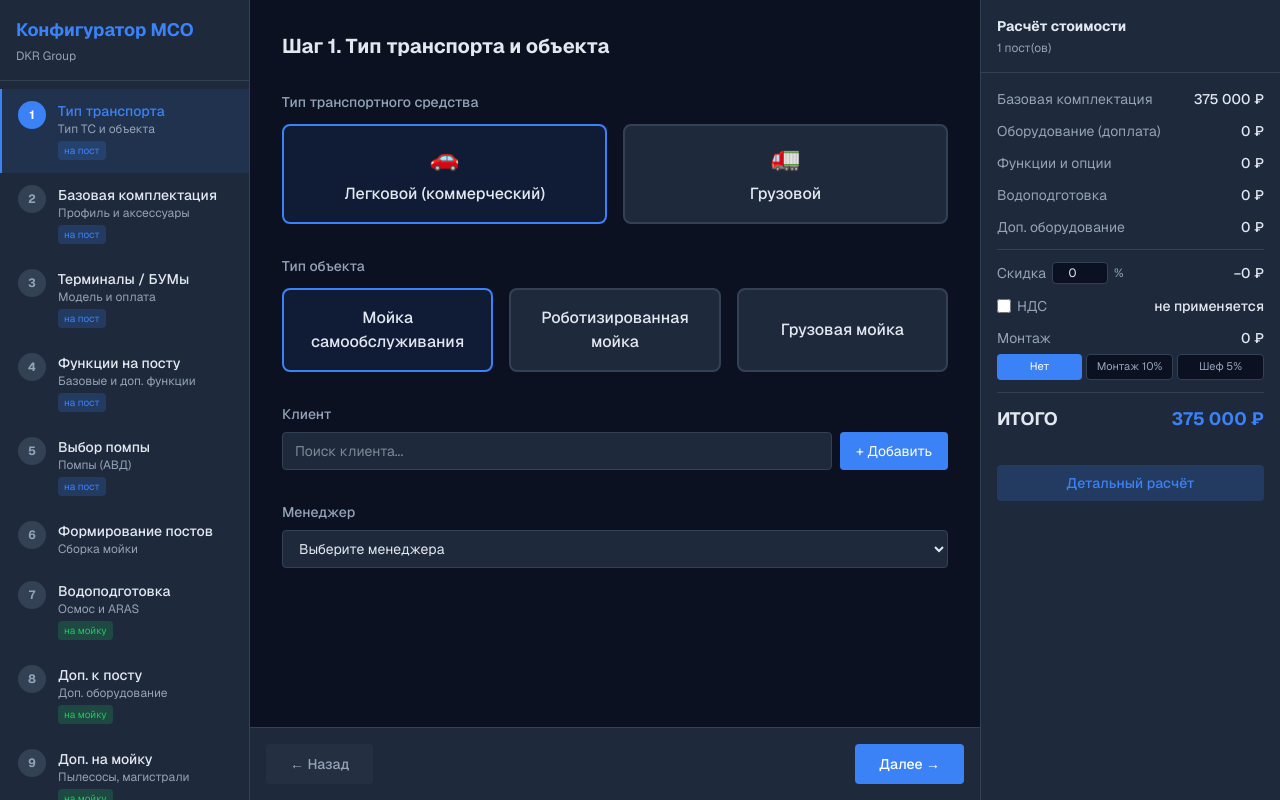
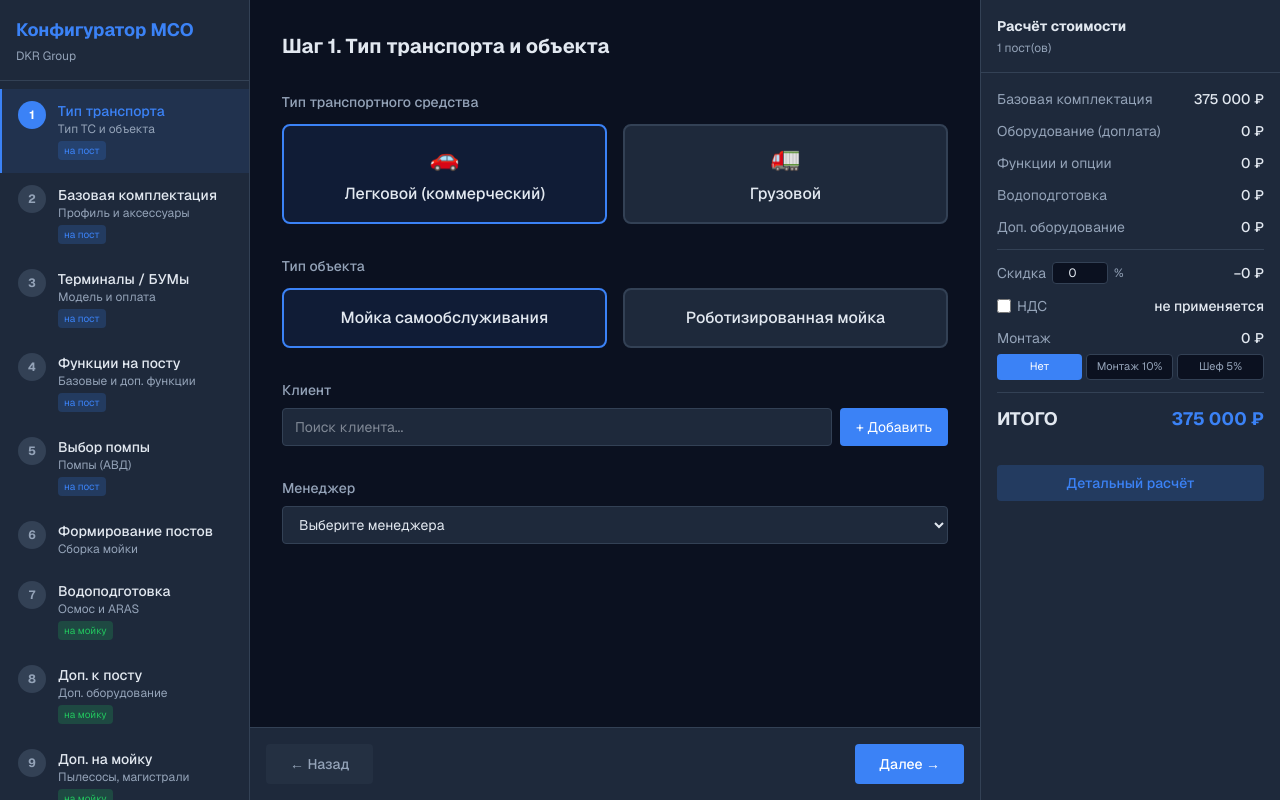
Before and after one commit to alexamatv/dkr-configurator, a Next.js app: page / in a window 1280 px wide. Built offline with nearby package versions, Linux system fonts and the light colour scheme.

Commit message:
fix: грузовая мойка привязана к типу транспорта, убрана из типа объекта

```diff
--- a/src/components/steps/Step1Transport.tsx
+++ b/src/components/steps/Step1Transport.tsx
@@ -21,7 +21,14 @@
           {([['passenger', 'Легковой (коммерческий)'], ['truck', 'Грузовой']] as const).map(([value, label]) => (
             <button
               key={value}
-              onClick={() => update({ vehicleType: value })}
+              onClick={() => {
+                if (value === 'truck') {
+                  update({ vehicleType: 'truck', objectType: 'truck' });
+                } else {
+                  // Switching back to passenger — reset objectType so user picks MSO/Robot
+                  update({ vehicleType: 'passenger', objectType: 'self_service' });
+                }
+              }}
               className={`radio-card text-center ${data.vehicleType === value ? 'selected' : ''}`}
             >
               <div className="text-2xl mb-2">{value === 'passenger' ? '🚗' : '🚛'}</div>
@@ -31,13 +38,13 @@
         </div>
       </div>
 
+      {data.vehicleType === 'passenger' && (
         <div>
           <label className="block text-sm font-medium text-muted mb-3">Тип объекта</label>
-        <div className="grid grid-cols-1 sm:grid-cols-3 gap-4">
+          <div className="grid grid-cols-1 sm:grid-cols-2 gap-4">
             {([
               ['self_service', 'Мойка самообслуживания'],
               ['robotic', 'Роботизированная мойка'],
-            ['truck', 'Грузовая мойка'],
             ] as const).map(([value, label]) => (
               <button
                 key={value}
@@ -49,6 +56,7 @@
             ))}
           </div>
         </div>
+      )}
 
       <div>
         <label className="block text-sm font-medium text-muted mb-2">Клиент</label>
```
Lines whose indentation alone changed are shown as unchanged.
